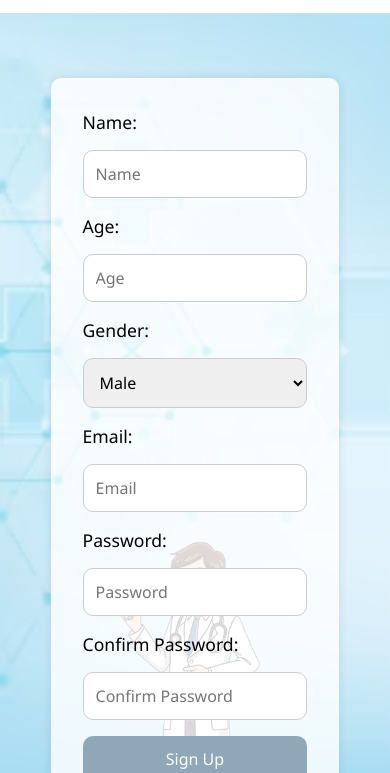
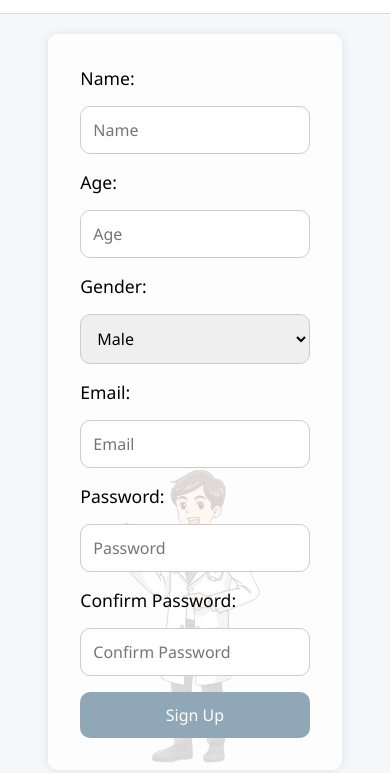
Before and after one commit to ironraymond04/CC-106-83631-Group-5, a plain HTML site: page sign-up.html in a window 390 px wide. Shown: the part 71-844 px from the top of the page. Drawn offline with nearby package versions, Linux system fonts and the light colour scheme.

Commit message:
Update style.css

```diff
--- a/style.css
+++ b/style.css
@@ -366,39 +366,40 @@ a {
 
 .hero-section {
   display: flex;
-  flex-wrap: wrap; /* Allow wrapping */
+  flex-wrap: wrap;
   align-items: center;
   justify-content: center;
-  height: auto;
+  padding: 2rem;
   min-height: 90vh;
-  padding: 2rem;
+  position: relative;
   background-image: url("doc.png");
   background-repeat: no-repeat;
   background-size: contain;
   background-position: right center;
+  background-color: #f4f8fb; /* fallback */
 }
 
 .form-wrapper {
-  flex: 1;
+  flex: 1 1 500px;
   display: flex;
   justify-content: center;
-  margin-right: 0; /* Remove fixed margin */
+  align-items: center;
   margin-top: 2rem;
+  z-index: 1;
 }
-
 
 .form-container {
   display: flex;
   flex-direction: column;
   gap: 1rem;
-    width: 500px;
+  max-width: 500px;
+  width: 100%;
   background-color: #ffffffcc;
   padding: 2rem;
   border-radius: 10px;
   box-shadow: 0 0 10px rgba(0,0,0,0.1);
 }
 
-  .form-container input,
 .form-container select {
   padding: 0.75rem;
   border-radius: 10px;
@@ -434,18 +435,20 @@ a {
 }
 
 /* Mobile Responsive */
-  @media (max-width: 600px) {
-    .form-container {
-      width: 90%;
-    }
-
-    .form-wrapper {
-      margin-right: 0;
-    }
-
+@media (max-width: 768px) {
   .hero-section {
     flex-direction: column;
     background-position: bottom center;
     background-size: 80%;
   }
+
+  .form-container {
+    width: 90%;
+    margin-top: 1rem;
   }
+
+  .form-wrapper {
+    margin: 0 auto;
+    width: 100%;
+  }
+}
```
Lines whose indentation alone changed are shown as unchanged.
